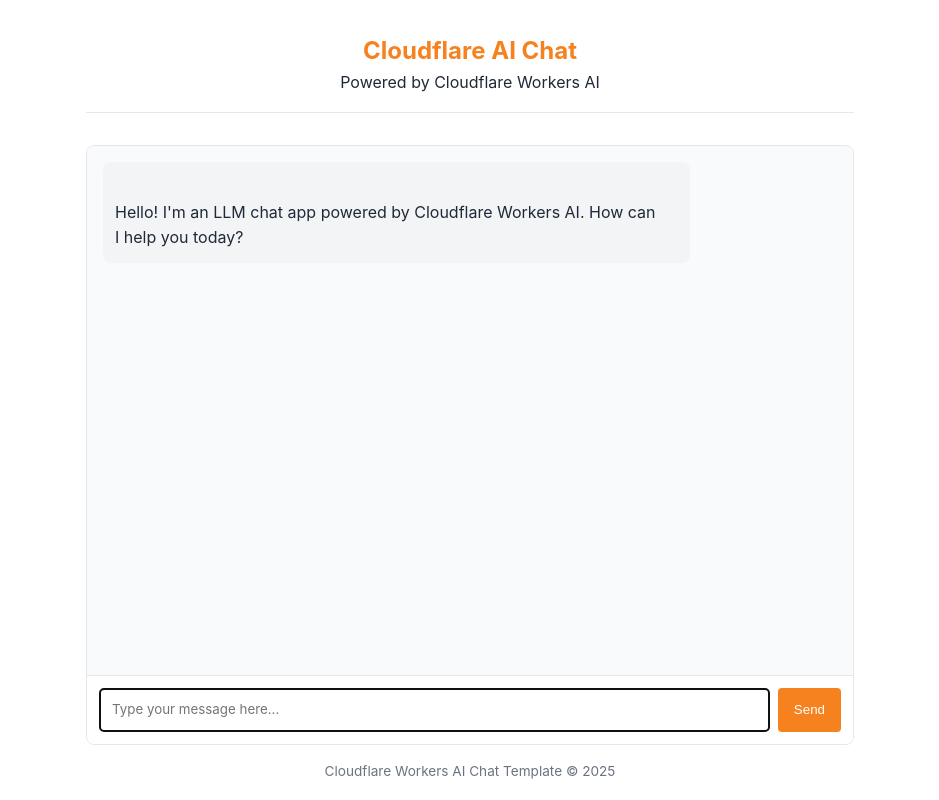
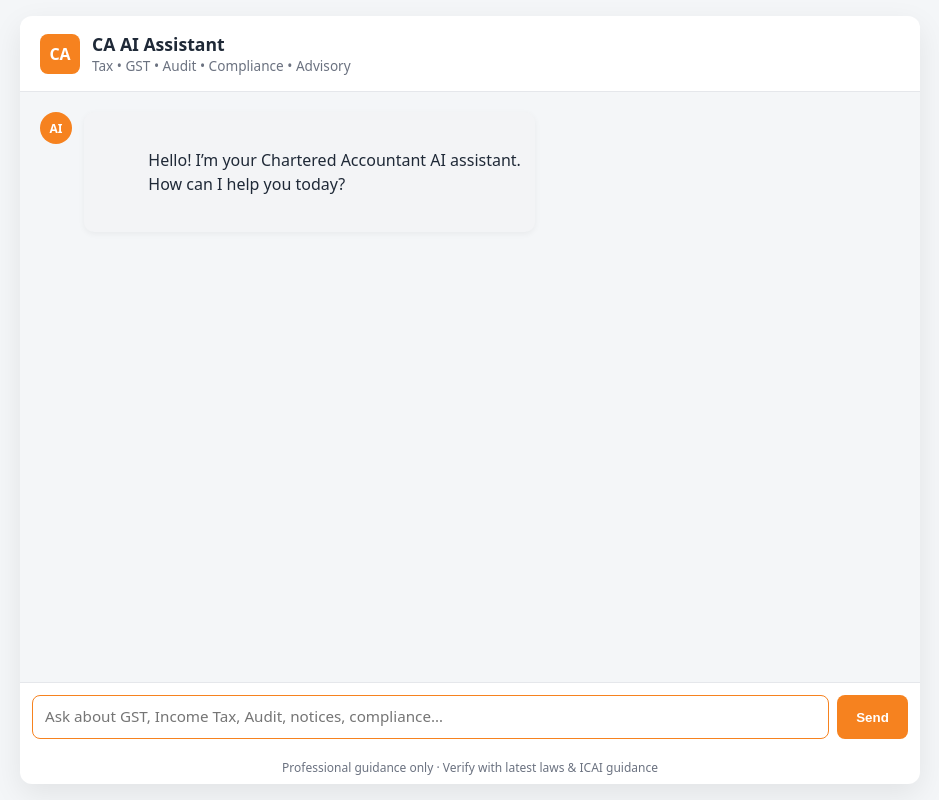
Before and after one commit to SegMarTech/ca-ai-llm, a website: page public/index.html in a window 1280 px wide. Shown: the whole page, without its empty margins (170-1109 px from the left). Drawn offline with Linux system fonts and the light colour scheme.

Commit message:
Update index.html

```diff
--- a/public/index.html
+++ b/public/index.html
@@ -3,17 +3,20 @@
 <head>
   <meta charset="UTF-8" />
   <meta name="viewport" content="width=device-width, initial-scale=1.0" />
-		<title>LLM Chat App</title>
+  <title>CA AI Assistant</title>
+
   <style>
     :root {
-				--primary-color: #f6821f;
-				--primary-hover: #e67e22;
-				--light-bg: #f9fafb;
-				--border-color: #e5e7eb;
-				--text-color: #1f2937;
-				--text-light: #6b7280;
-				--user-msg-bg: #fff2e6;
-				--assistant-msg-bg: #f3f4f6;
+      --primary: #f6821f;
+      --primary-dark: #e67e22;
+      --bg: #f4f6f8;
+      --card-bg: #ffffff;
+      --border: #e5e7eb;
+      --text: #1f2937;
+      --muted: #6b7280;
+
+      --user-bg: #fff2e6;
+      --assistant-bg: #f3f4f6;
     }
 
     * {
@@ -23,149 +26,216 @@
     }
 
     body {
-				font-family:
-					-apple-system, BlinkMacSystemFont, "Segoe UI", Roboto, Oxygen, Ubuntu,
-					Cantarell, sans-serif;
-				line-height: 1.6;
-				color: var(--text-color);
-				max-width: 800px;
-				margin: 0 auto;
+      font-family: system-ui, -apple-system, Segoe UI, Roboto, sans-serif;
+      background: var(--bg);
+      color: var(--text);
+      display: flex;
+      justify-content: center;
       padding: 1rem;
     }
 
-			header {
-				text-align: center;
-				margin-bottom: 2rem;
-				padding: 1rem 0;
-				border-bottom: 1px solid var(--border-color);
+    .app {
+      width: 100%;
+      max-width: 900px;
+      background: var(--card-bg);
+      border-radius: 12px;
+      box-shadow: 0 10px 30px rgba(0, 0, 0, 0.08);
+      display: flex;
+      flex-direction: column;
+      height: calc(100vh - 2rem);
     }
 
-			h1 {
-				font-size: 1.5rem;
-				color: var(--primary-color);
+    /* ---------- HEADER ---------- */
+    header {
+      padding: 1rem 1.25rem;
+      border-bottom: 1px solid var(--border);
+      display: flex;
+      align-items: center;
+      gap: 0.75rem;
     }
 
+    .logo {
+      width: 40px;
+      height: 40px;
+      border-radius: 8px;
+      background: var(--primary);
+      color: white;
+      font-weight: 700;
+      display: flex;
+      align-items: center;
+      justify-content: center;
+    }
+
+    header h1 {
+      font-size: 1.1rem;
+      margin: 0;
+    }
+
+    header p {
+      font-size: 0.85rem;
+      color: var(--muted);
+    }
+
+    /* ---------- CHAT ---------- */
     .chat-container {
+      flex: 1;
       display: flex;
       flex-direction: column;
-				height: calc(100vh - 200px);
-				min-height: 400px;
-				border: 1px solid var(--border-color);
-				border-radius: 8px;
       overflow: hidden;
     }
 
     .chat-messages {
       flex: 1;
+      padding: 1.25rem;
       overflow-y: auto;
-				padding: 1rem;
-				background-color: var(--light-bg);
+      background: var(--bg);
     }
 
     .message {
+      display: flex;
+      gap: 0.75rem;
       margin-bottom: 1rem;
-				padding: 0.75rem;
-				border-radius: 8px;
-				max-width: 80%;
+      max-width: 85%;
     }
 
     .message p {
-				white-space: pre-line;
-				margin: 0;
-				overflow-wrap: anywhere;
+      padding: 0.75rem 0.9rem;
+      border-radius: 10px;
+      white-space: pre-wrap;
+      line-height: 1.5;
+      box-shadow: 0 2px 6px rgba(0, 0, 0, 0.05);
+    }
+
+    .assistant-message {
+      align-self: flex-start;
+    }
+
+    .assistant-message p {
+      background: var(--assistant-bg);
     }
 
     .user-message {
-				background-color: var(--user-msg-bg);
       align-self: flex-end;
-				margin-left: auto;
+      flex-direction: row-reverse;
     }
 
-			.assistant-message {
-				background-color: var(--assistant-msg-bg);
-				align-self: flex-start;
+    .user-message p {
+      background: var(--user-bg);
     }
 
-			.message-input {
+    .avatar {
+      width: 32px;
+      height: 32px;
+      border-radius: 50%;
+      background: #d1d5db;
       display: flex;
-				padding: 0.75rem;
-				border-top: 1px solid var(--border-color);
-				background-color: white;
+      align-items: center;
+      justify-content: center;
+      font-size: 0.75rem;
+      font-weight: 600;
+      color: #374151;
+      flex-shrink: 0;
     }
 
-			#user-input {
-				flex: 1;
-				padding: 0.75rem;
-				border: 1px solid var(--border-color);
-				border-radius: 4px;
-				font-family: inherit;
-				resize: none;
-				min-height: 44px;
+    .assistant-message .avatar {
+      background: var(--primary);
+      color: white;
     }
 
-			#send-button {
-				margin-left: 0.5rem;
-				padding: 0 1rem;
-				background-color: var(--primary-color);
-				color: white;
-				border: none;
-				border-radius: 4px;
-				cursor: pointer;
-				transition: background-color 0.2s;
-			}
-
-			#send-button:hover {
-				background-color: var(--primary-hover);
-			}
-
-			#send-button:disabled {
-				background-color: var(--text-light);
-				cursor: not-allowed;
-			}
-
+    /* ---------- TYPING ---------- */
     .typing-indicator {
+      padding: 0.75rem 1.25rem;
+      font-size: 0.85rem;
+      color: var(--muted);
       display: none;
-				font-style: italic;
-				color: var(--text-light);
-				padding: 1rem;
     }
 
     .typing-indicator.visible {
       display: block;
     }
 
+    /* ---------- INPUT ---------- */
+    .message-input {
+      display: flex;
+      gap: 0.5rem;
+      padding: 0.75rem;
+      border-top: 1px solid var(--border);
+      background: white;
+    }
+
+    #user-input {
+      flex: 1;
+      resize: none;
+      padding: 0.6rem 0.75rem;
+      border-radius: 8px;
+      border: 1px solid var(--border);
+      font-family: inherit;
+      font-size: 0.95rem;
+      min-height: 44px;
+    }
+
+    #user-input:focus {
+      outline: none;
+      border-color: var(--primary);
+    }
+
+    #send-button {
+      padding: 0 1.2rem;
+      border-radius: 8px;
+      border: none;
+      background: var(--primary);
+      color: white;
+      font-weight: 600;
+      cursor: pointer;
+    }
+
+    #send-button:hover {
+      background: var(--primary-dark);
+    }
+
+    #send-button:disabled {
+      opacity: 0.6;
+      cursor: not-allowed;
+    }
+
     footer {
-				margin-top: 1rem;
       text-align: center;
-				font-size: 0.85rem;
-				color: var(--text-light);
+      font-size: 0.75rem;
+      color: var(--muted);
+      padding: 0.5rem;
     }
   </style>
 </head>
+
 <body>
+  <div class="app">
     <header>
-			<h1>Cloudflare AI Chat</h1>
-			<p>Powered by Cloudflare Workers AI</p>
+      <div class="logo">CA</div>
+      <div>
+        <h1>CA AI Assistant</h1>
+        <p>Tax • GST • Audit • Compliance • Advisory</p>
+      </div>
     </header>
 
     <div class="chat-container">
       <div id="chat-messages" class="chat-messages">
         <div class="message assistant-message">
+          <div class="avatar">AI</div>
           <p>
-						Hello! I'm an LLM chat app powered by Cloudflare Workers AI. How can
-						I help you today?
+            Hello! I’m your Chartered Accountant AI assistant.
+            How can I help you today?
           </p>
         </div>
       </div>
 
-			<div class="typing-indicator" id="typing-indicator">
-				AI is thinking...
+      <div id="typing-indicator" class="typing-indicator">
+        AI is analysing and responding…
       </div>
 
       <div class="message-input">
         <textarea
           id="user-input"
-					placeholder="Type your message here..."
+          placeholder="Ask about GST, Income Tax, Audit, notices, compliance…"
           rows="1"
           autofocus
         ></textarea>
@@ -174,10 +244,10 @@
     </div>
 
     <footer>
-			<p>Cloudflare Workers AI Chat Template &copy; 2025</p>
+      Professional guidance only · Verify with latest laws & ICAI guidance
     </footer>
+  </div>
 
-		<!-- Chat app script -->
   <script src="chat.js"></script>
 </body>
 </html>
```
Lines whose indentation alone changed are shown as unchanged.
